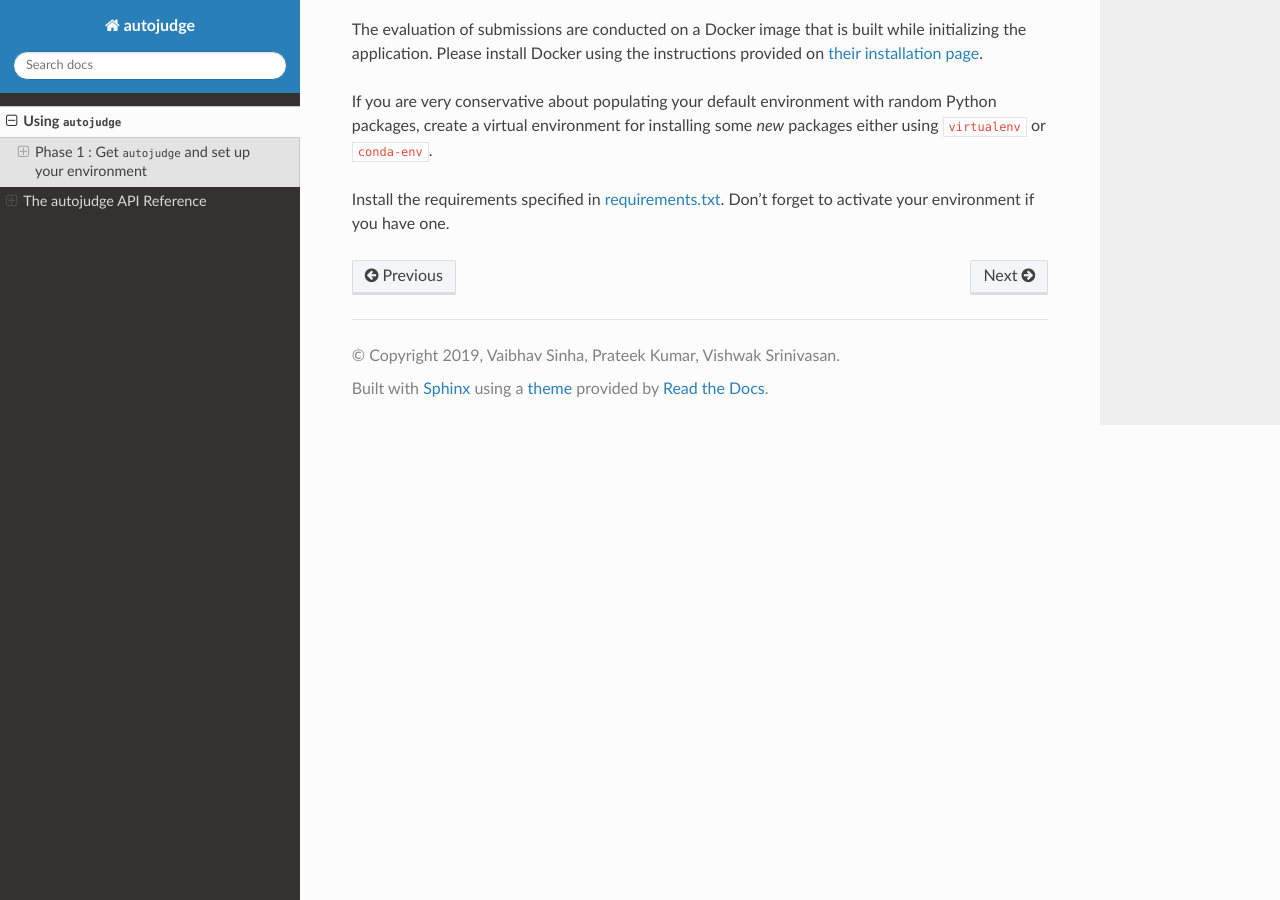
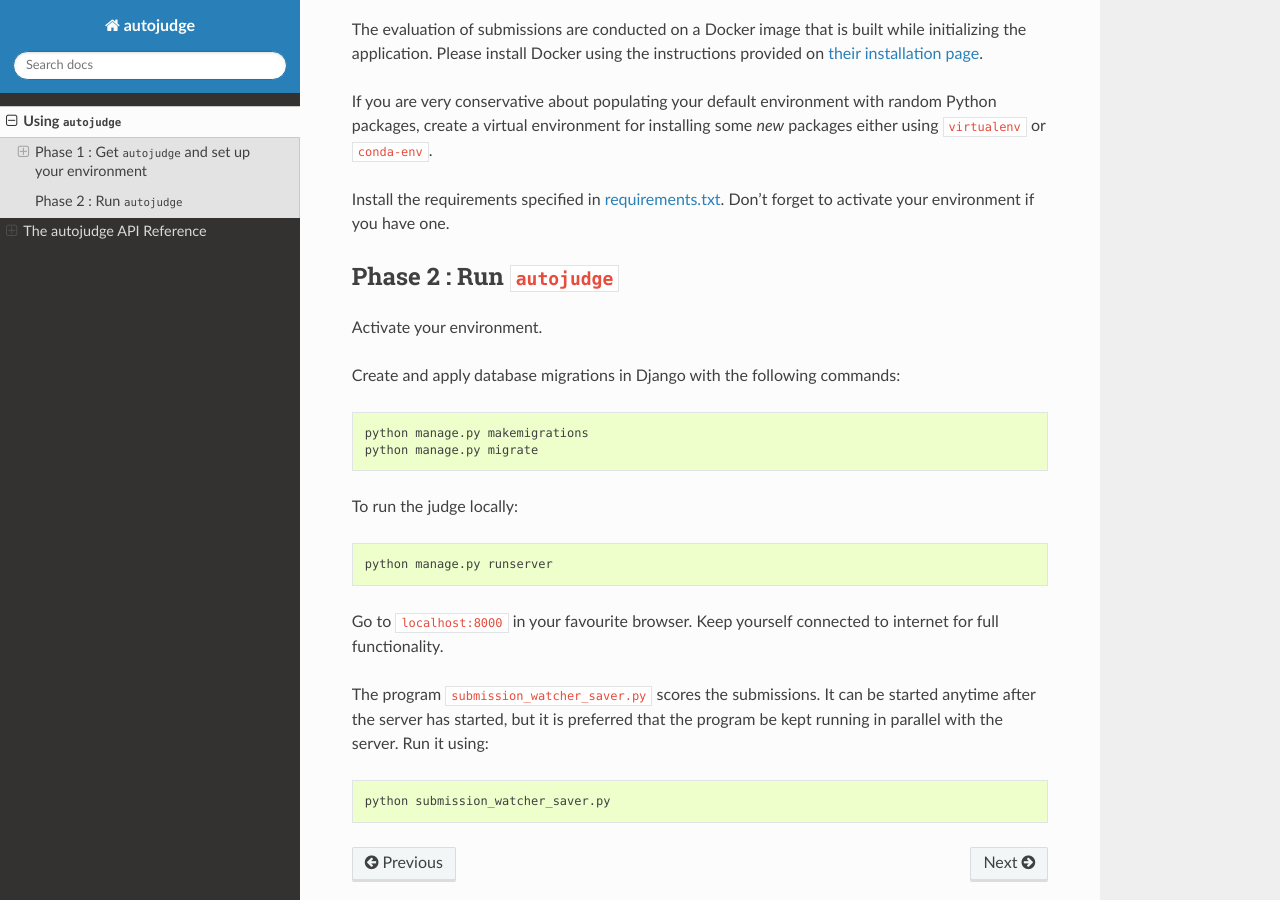
Before and after one commit to vbsinha/autojudge, a Sphinx documentation site: the page built from docs/source/usage.rst, in a window 1280 px wide and 900 px high, scrolled down 571 px. Built offline with Sphinx 7.4.7 and the Read the Docs theme 2.0.0, drawn with Linux system fonts in a browser that asks for light colours; the version number could not be read and is left out.

Commit message:
Phase 2 basics

```diff
--- a/docs/source/usage.rst
+++ b/docs/source/usage.rst
@@ -23,3 +23,29 @@
 If you are very conservative about populating your default environment with random Python packages, create a virtual environment for installing some *new* packages either using ``virtualenv`` or ``conda-env``.
 
 Install the requirements specified in `requirements.txt <../../../requirements.txt>`_. Don't forget to activate your environment if you have one.
+
+Phase 2 : Run ``autojudge``
+---------------------------
+
+Activate your environment.
+
+Create and apply database migrations in Django with the following commands:
+
+.. code:: bash
+
+    python manage.py makemigrations
+    python manage.py migrate
+
+To run the judge locally:
+
+.. code:: bash
+
+    python manage.py runserver
+
+Go to ``localhost:8000`` in your favourite browser. Keep yourself connected to internet for full functionality.
+
+The program ``submission_watcher_saver.py`` scores the submissions. It can be started anytime after the server has started, but it is preferred that the program be kept running in parallel with the server. Run it using:
+
+.. code:: bash
+
+    python submission_watcher_saver.py
```
